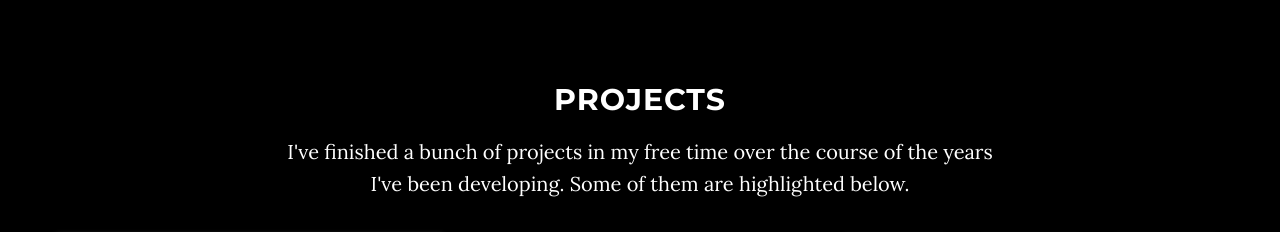
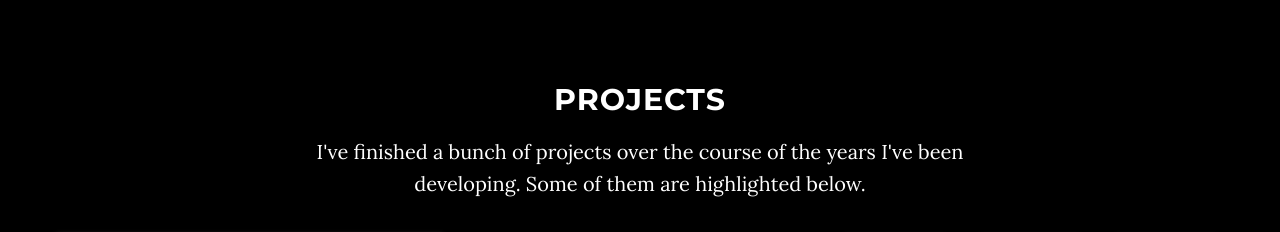
Before and after one commit to andersfischernielsen/andersfischernielsen.github.io, a plain HTML site: page index.html in a window 1280 px wide. Shown: the part 1500-1732 px from the top of the page. Drawn offline with Linux system fonts and the light colour scheme.

Commit message:
Update index.html

```diff
--- a/index.html
+++ b/index.html
@@ -103,7 +103,7 @@
 	        <div class="container">
 	            <div class="col-lg-8 col-lg-offset-2">
 	                <h2>Projects</h2>
-                    <p>I've finished a bunch of projects in my free time over the course of the years I've been developing. Some of them are highlighted below.</p>
+                    <p>I've finished a bunch of projects over the course of the years I've been developing. Some of them are highlighted below.</p>
 	            </div>
 	        </div>
         </div>
```
